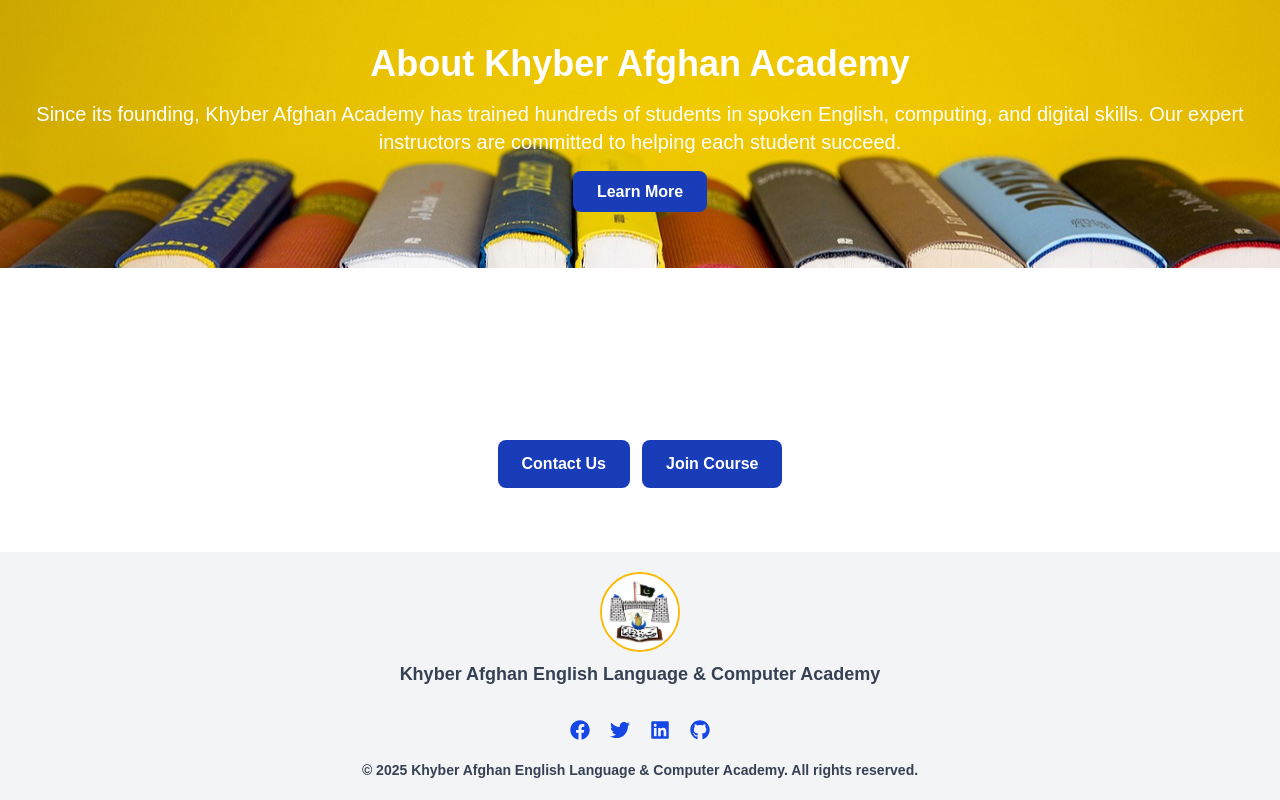
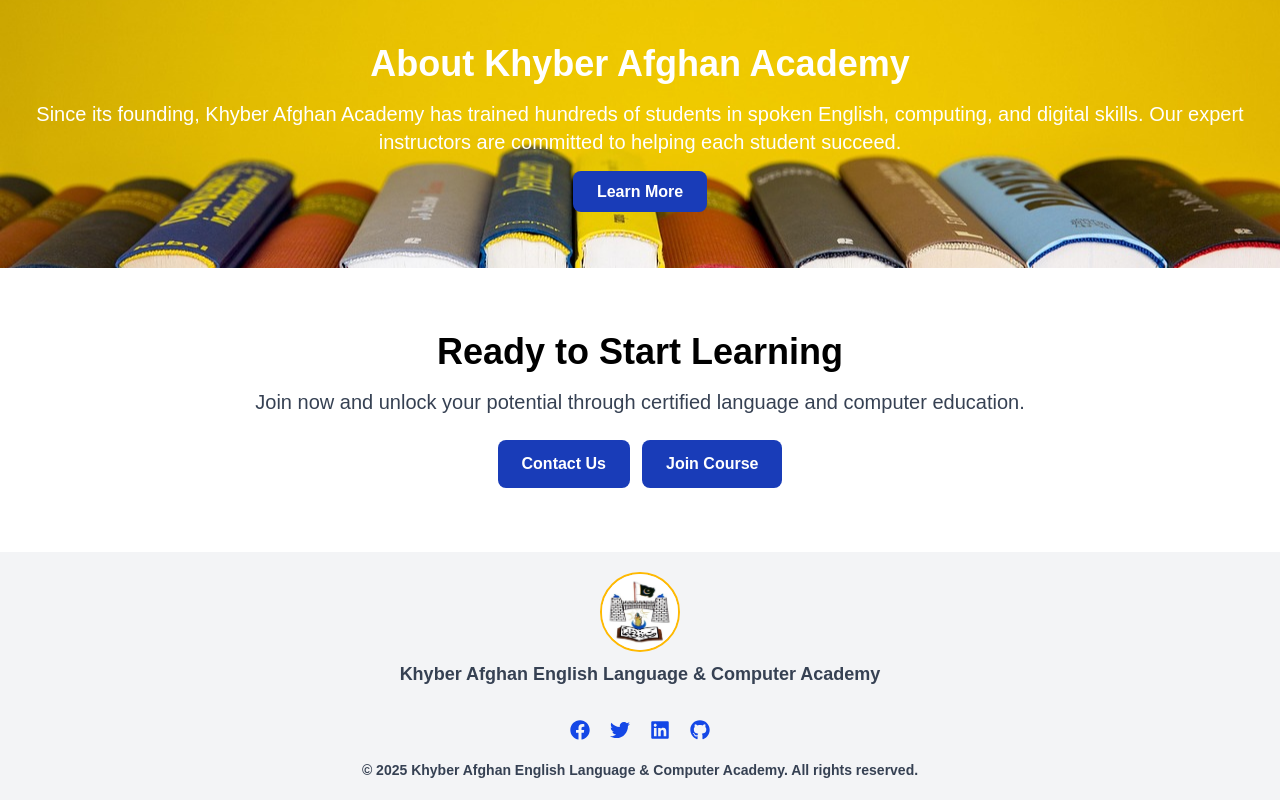
Before and after one commit to mhgkhan/kaelca, a Next.js app: page / in a window 1280 px wide. Shown: the part 1508-2308 px from the top of the page. Built offline with nearby package versions, Linux system fonts and the light colour scheme.

Commit message:
Enhance text color for better visibility and accessibility in the homepage section

```diff
--- a/src/app/page.js
+++ b/src/app/page.js
@@ -87,9 +87,9 @@
 
       <section className="w-full">
         <div className="container mx-auto">
-          <div className="md:px-0 px-2 py-16 text-center text-white">
-            <h2 className="text-3xl md:text-4xl font-bold mb-4">Ready to Start Learning </h2>
-            <p className="text-lg md:text-xl mb-6">
+          <div className="md:px-0 px-2 py-16 text-center ">
+            <h2 className="text-3xl md:text-4xl font-bold mb-4 dark:text-white text-black">Ready to Start Learning </h2>
+            <p className="text-lg md:text-xl mb-6 dark:text-gray-200 text-gray-700">
               Join now and unlock your potential through certified language and computer education.</p>
             <div className="flex items-center justify-center gap-3">
               <Link href="#courses" className="bg-blue-800 text-white font-bold px-6 py-3 rounded-lg hover:bg-blue-700 transition duration-300">
```
